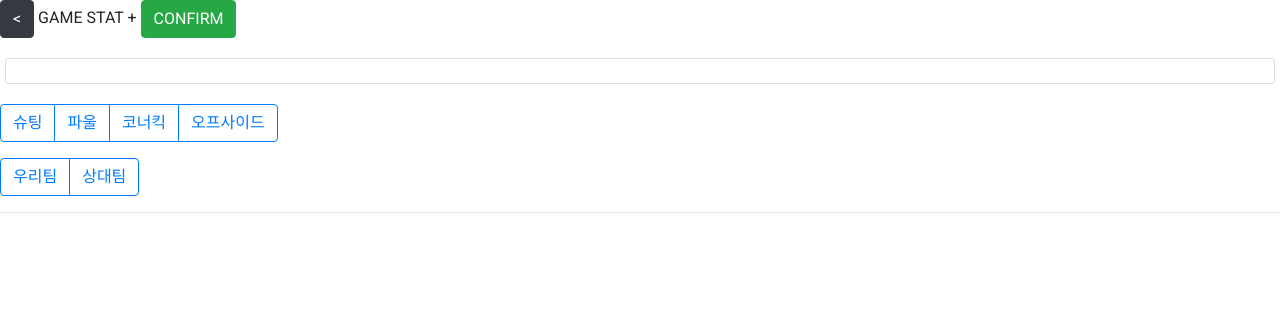
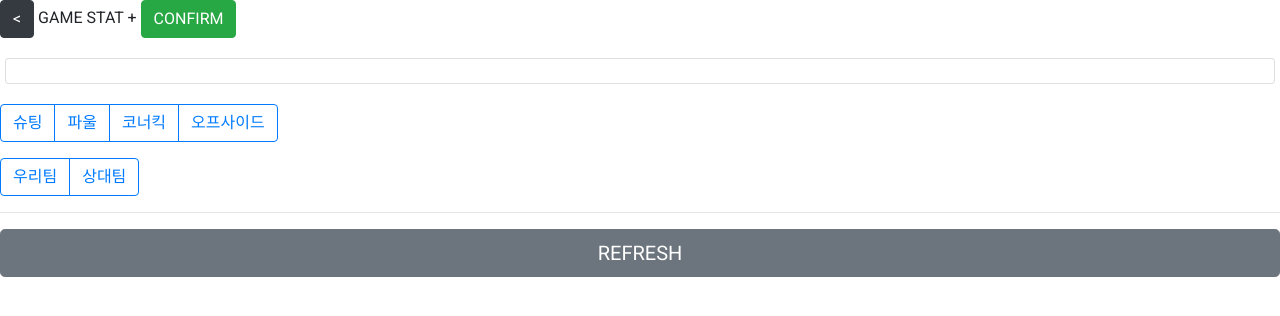
Before and after one commit to minkistic/weplay.soccer, a Flask app: page /gamestats in a window 1280 px wide. Shown: the top 316 px of the page. Run offline with Flask 2, Linux system fonts and the light colour scheme; some libraries are stand-ins or nearby versions.

Commit message:
기록페이지 리프레시버튼 추가

```diff
--- a/src/weplayfootball/templates/Game-MatchOverview.html
+++ b/src/weplayfootball/templates/Game-MatchOverview.html
@@ -381,7 +381,7 @@
     let time = $('#sw-time').html()
 // 주소? 타입 &
   window.open('/gamestats?type='+type+'&time='+time); //새창열기
-  $('#eventTypeAll').load(location.href + '#eventTypeAll');
+  // $('#eventTypeAll').load(location.href + '#eventTypeAll');
 }
 
 
--- a/src/weplayfootball/templates/shoot_record2.html
+++ b/src/weplayfootball/templates/shoot_record2.html
@@ -31,8 +31,9 @@
 
 
 	<!-- Webpage Title -->
-	<title>슈팅 기록</title>
+	<title>이벤트 기록</title>
 
+<!-- CSS -->
 	<style type="text/css">
 		* {
 			font-family: 'Roboto', sans-serif;
@@ -202,6 +203,8 @@
    	// }
 
 
+
+
    </script>
 
 
@@ -218,6 +221,7 @@
 				<
 			</button>
 			GAME STAT +
+
 			<button onclick="record_event()" type="button" class="btn btn-success">
 				CONFIRM
 			</button>
@@ -229,6 +233,7 @@
 			<div class= "SubHeader" id="event_time">
 				<a href="#" id="sw_time" class="list-group-item list-group-item-action">00:00:00</a>
 			</div>
+
 
 			<!-- 이벤트 타입 -->
 			<div class="input-group mb-3">
@@ -768,7 +773,11 @@
 
 		</div>
 
-	<!-- 선택사항 -->
+		<div>
+			<button onclick="location.reload();" type="button" class="btn btn-secondary btn-lg btn-block">
+				REFRESH
+			</button>
+		</div>
 
 		<script>
 
@@ -1042,6 +1051,7 @@ function getParameterByName(name) {
 	return results === null ? "" : decodeURIComponent(results[1].replace(/\+/g, " "));
 }
 
+
 </script>
 
 </body>
```
Lines whose indentation alone changed are shown as unchanged.
